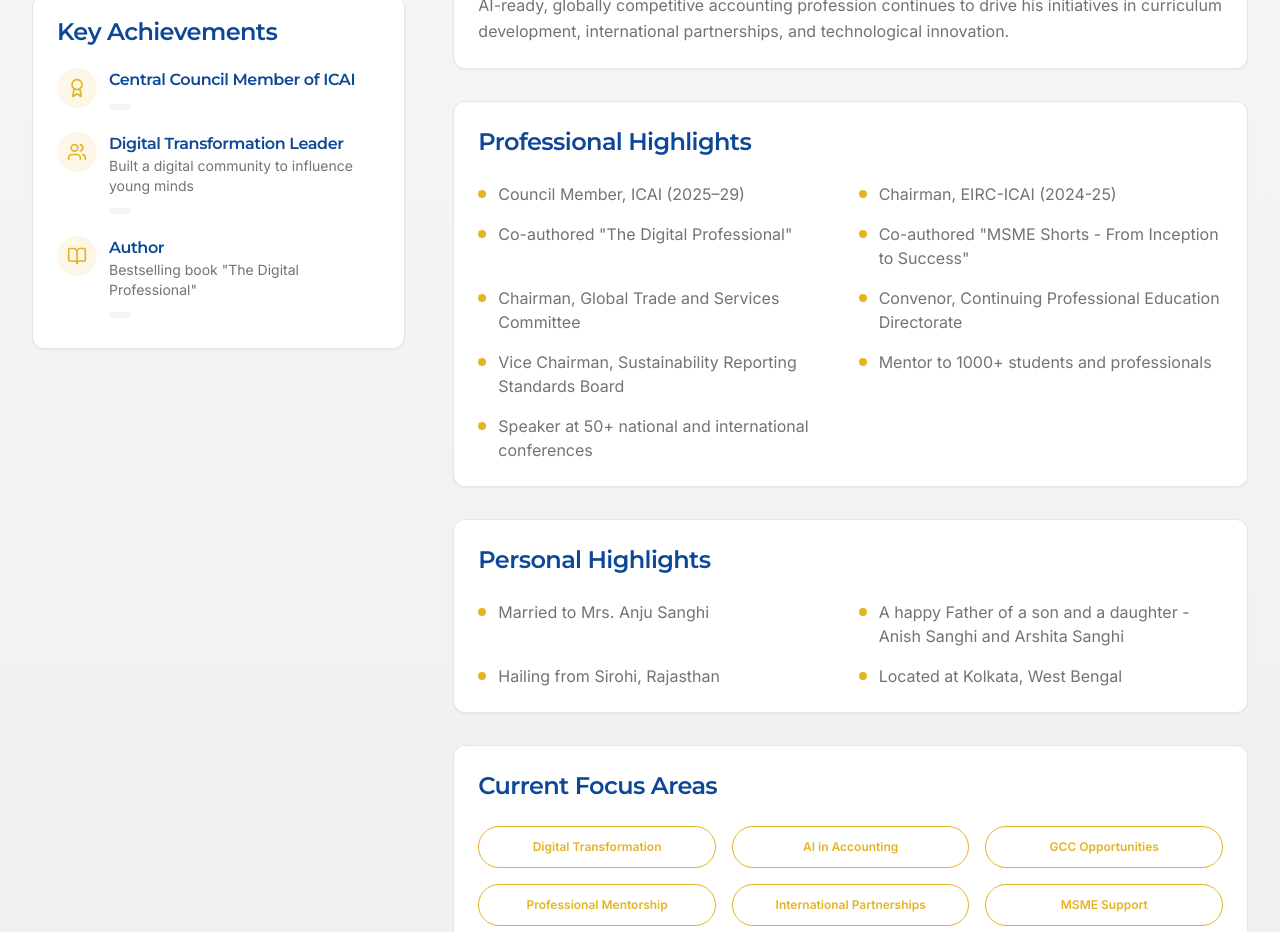
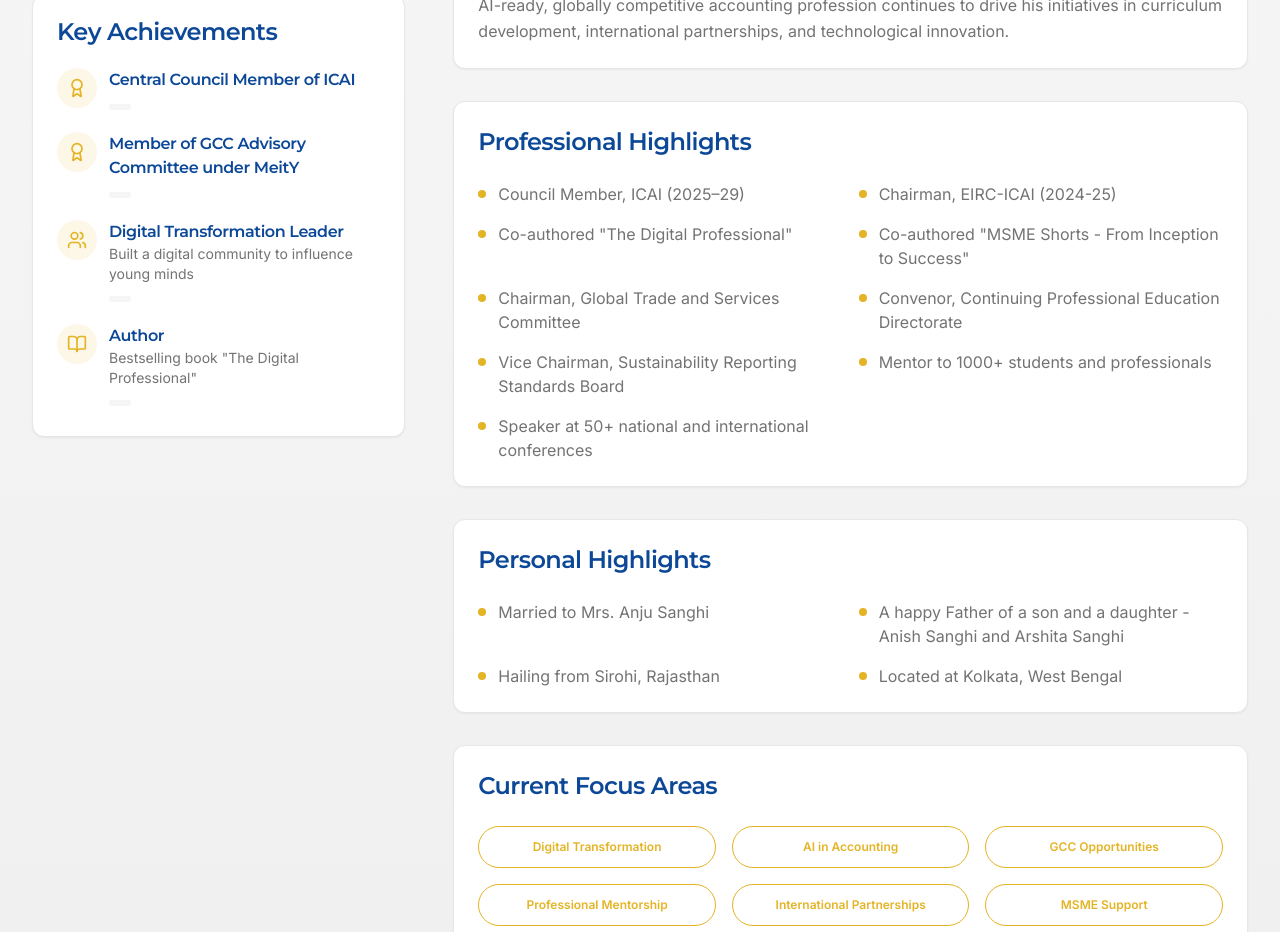
Before and after one commit to casanjibsanghi/digital-ca-hub, a React (Vite) app: page /profile in a window 1280 px wide. Shown: the part 1160-2092 px from the top of the page. Built offline with nearby package versions, Linux system fonts and the light colour scheme; the HTML template or start-up script is replaced by a standard one.

Commit message:
Add GCC Advisory mention
Co-authored-by: casanjibsanghi <231414148+casanjibsanghi@users.noreply.github.com>

```diff
--- a/src/pages/ProfilePage.tsx
+++ b/src/pages/ProfilePage.tsx
@@ -32,6 +32,11 @@ const ProfilePage = () => {
   const achievements = [{
     icon: Award,
     title: 'Central Council Member of ICAI',
+    description: '',
+    year: ''
+  }, {
+    icon: Award,
+    title: 'Member of GCC Advisory Committee under MeitY',
     description: '',
     year: ''
   }, {
```
